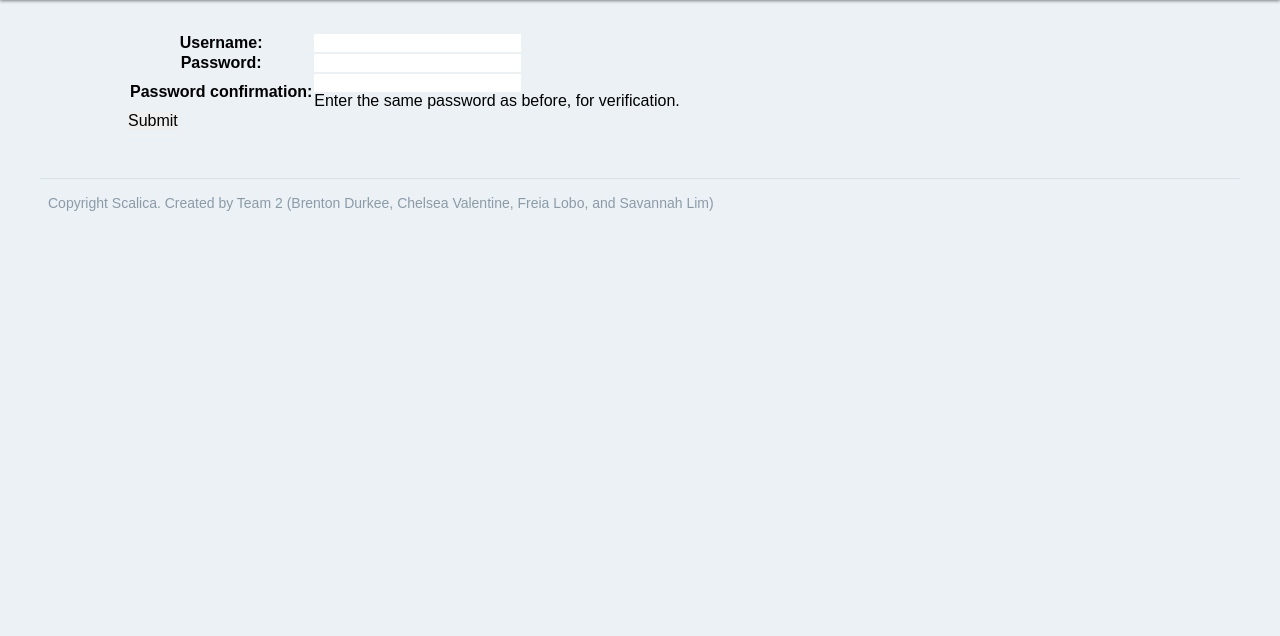
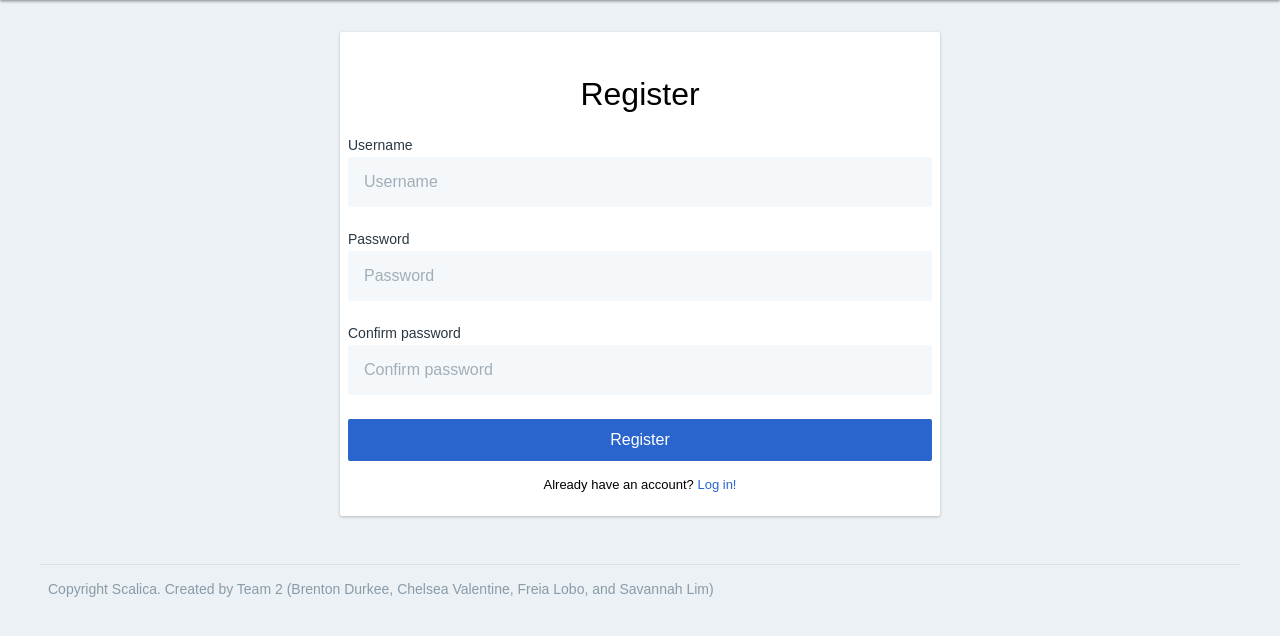
Before and after one commit to brentdur/spotica, a Django app: page /register/ in a window 1280 px wide. Shown: the part 40-676 px from the top of the page. Run offline with Django 3.2, Linux system fonts and the light colour scheme.

Commit message:
Style registration form.

```diff
--- a/web/scalica/micro/templates/micro/register.html
+++ b/web/scalica/micro/templates/micro/register.html
@@ -1,10 +1,38 @@
 {% extends "micro/base.html" %}
+
 {% block content %}
-<form action="/micro/register/" method="post">
-<table class="registerTable">
-  {% csrf_token %}
-  {{ form.as_table }}
-</table>
-  <input type="submit" value="Submit" />
-</form>
+  <section class="section-narrow section">
+    <h1 class="section__title">Register</h1>
+
+    <!-- Form errors -->
+    {% if form.errors %}
+      <div class="error">
+        <p class="error_message">That username was already taken. Please try again.</p>
+      </div>
+    {% endif %}
+
+    <!-- Form -->
+    <form method="post" action="{% url 'micro:register' %}">
+      {% csrf_token %}
+
+      <div class="input">
+        <label class="input__label" for="">Username</label>
+        <input class="input__field" type="text" name="username" placeholder="Username">
+      </div>
+
+      <div class="input">
+        <label class="input__label" for="">Password</label>
+        <input class="input__field" type="password" name="password1" placeholder="Password">
+      </div>
+
+      <div class="input">
+        <label class="input__label" for="">Confirm password</label>
+        <input class="input__field" type="password" name="password2" placeholder="Confirm password">
+      </div>
+
+      <input type="submit" class="button-full button" value="Register">
+    </form>
+
+    <p class="form__note">Already have an account? <a href="/login">Log in!</a></p>
+  </section>
 {% endblock %}
```
Also changed, not shown: web/scalica/micro/templates/registration/login.html (+2 -7 lines).
